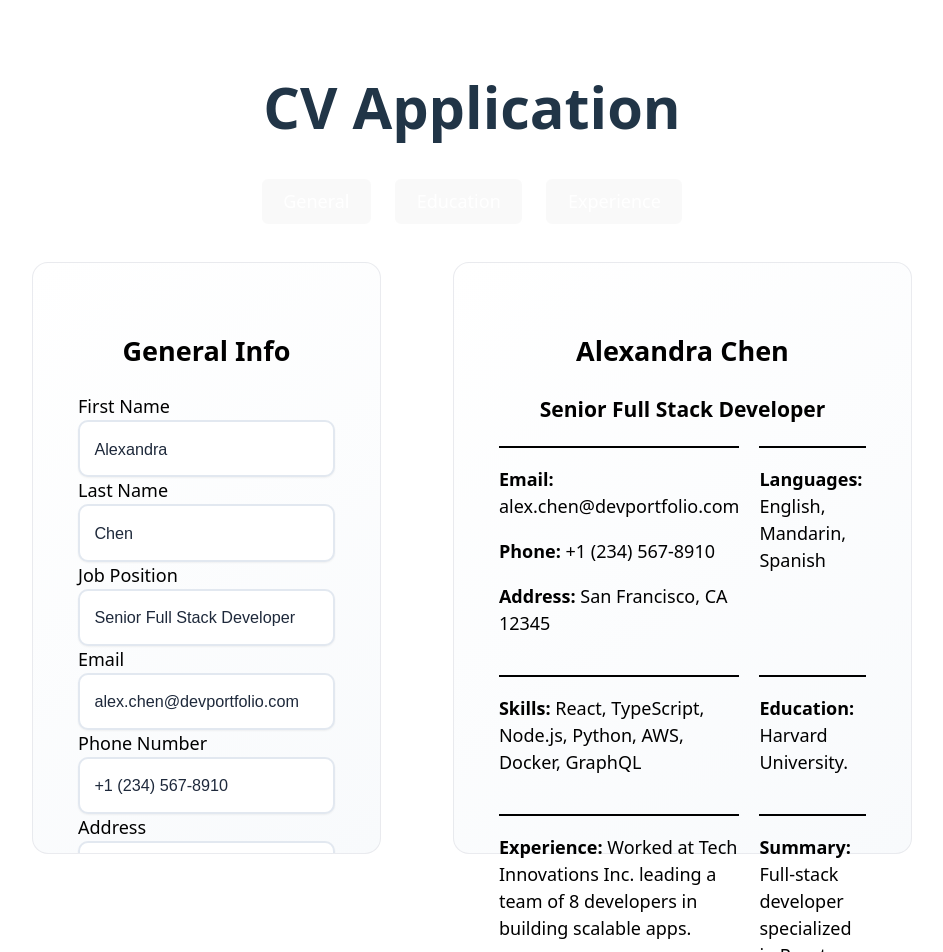
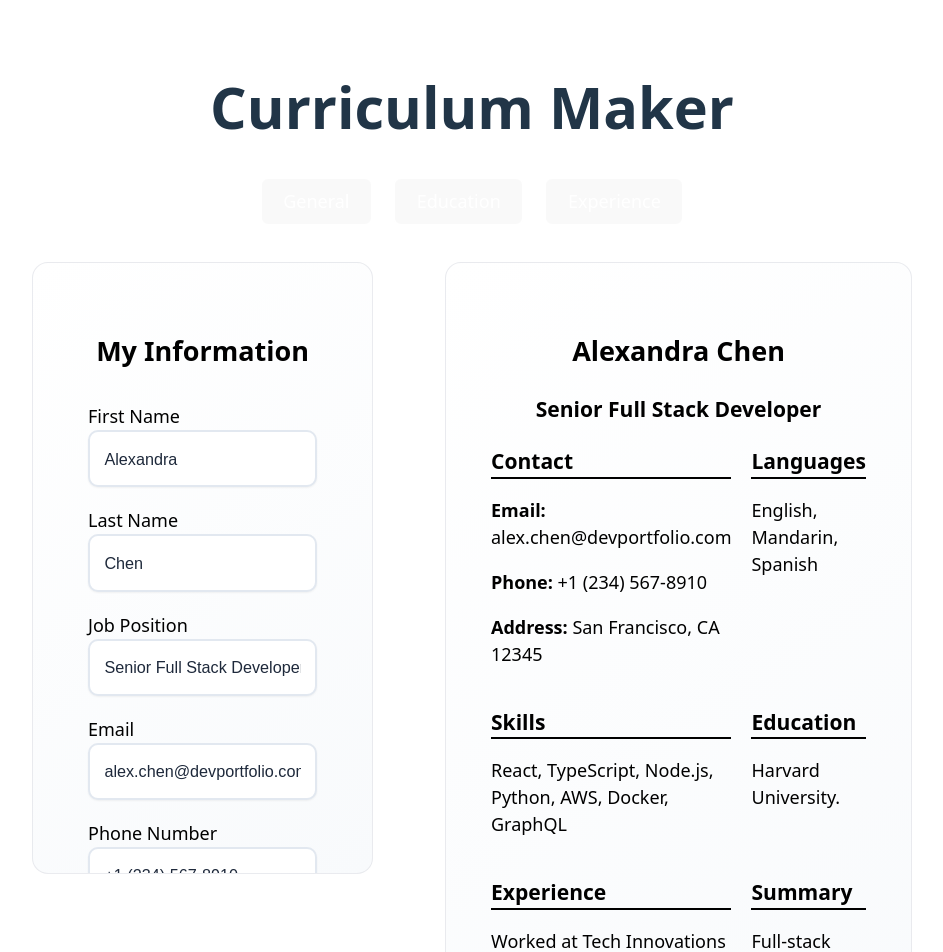
Before and after one commit to NickW16/CV-Application, a React (Vite) app: page / in a window 1280 px wide. Shown: the top 952 px of the page, without its empty margins (168-1111 px from the left). Built offline with nearby package versions, Linux system fonts and the light colour scheme.

Commit message:
Fix several array typing issues, also better formatting on the curriculum

```diff
--- a/src/App.jsx
+++ b/src/App.jsx
@@ -10,7 +10,7 @@ function App() {
 
   return (
      <>
-      <h1>CV Application</h1>
+      <h1>Curriculum Maker</h1>
       <div id='main-content'>
          <div id="editing-section">
             <div id="buttons">
--- a/src/components/CV-form.jsx
+++ b/src/components/CV-form.jsx
@@ -8,8 +8,8 @@ export default function CVform() {
          email: 'alex.chen@devportfolio.com',
          phoneNumber: '+1 (234) 567-8910',
          address: 'San Francisco, CA 12345',
-         languages: ['English', 'Mandarin', 'Spanish'],
-         skills: ['React', 'TypeScript', 'Node.js', 'Python', 'AWS', 'Docker', 'GraphQL'],
+         languages: 'English, Mandarin, Spanish',
+         skills: 'React, TypeScript, Node.js, Python, AWS, Docker, GraphQL',
          education: 'Harvard University.',
          experience: 'Worked at Tech Innovations Inc. leading a team of 8 developers in building scalable apps.',
          summary: 'Full-stack developer specialized in React apps.',
@@ -25,6 +25,7 @@ export default function CVform() {
       }));
    }
 
+   // this was too buggy to use
    // for when array changes:
    const handleArrayChange = (e,field) => {
       const {value} = e.target;
@@ -38,7 +39,7 @@ export default function CVform() {
    return (
       <div className="cv-app">
          <form className="cv-form">
-            <h2>General Info</h2>
+            <h2>My Information</h2>
 
             <div className="form-group">
 
@@ -115,8 +116,8 @@ export default function CVform() {
                   type="text"
                   className="form-input"
                   name="languages"
-                  value={formData.languages.join(',')}
-                  onChange={(e) => handleArrayChange(e, 'languages')}
+                  value={formData.languages}
+                  onChange={handleChange} //for updating live
                />
             <small className="input-hint">Separate languages with commas</small>
             </div>
@@ -128,15 +129,15 @@ export default function CVform() {
                   type="text"
                   className="form-input"
                   name="skills"
-                  value={formData.skills.join(',')}
-                  onChange={(e) => handleArrayChange(e, 'skills')}
+                  value={formData.skills}
+                  onChange={handleChange} //for updating live
                />
             <small className="input-hint">Separate skills with commas</small>
             </div>
 
             <h2>Education</h2>
             <div className="input-section">
-               <label htmlFor="education"></label>
+               <label htmlFor="education">Where did you study?</label>
                <textarea
                   type="text"
                   className="form-input"
@@ -148,13 +149,13 @@ export default function CVform() {
             </div>
             <h2>Experience</h2>
             <div className="input-section">
-               <label htmlFor="experience">Experience</label>
+               <label htmlFor="experience">Where did you work?</label>
                <textarea
                   type="text"
                   className="form-input"
                   name="experience"
                   value={formData.experience}
-                  onChange={(e) => handleArrayChange(e, 'experience')}
+                  onChange={handleChange}
                   rows="5"
                />
             </div>
@@ -166,7 +167,7 @@ export default function CVform() {
                   className="form-input"
                   name="summary"
                   value={formData.summary}
-                  onChange={(e) => handleArrayChange(e, 'summary')}
+                  onChange={handleChange}
                   rows="5"
                />
             </div>
@@ -179,30 +180,47 @@ export default function CVform() {
          <h3>{formData.jobPosition}</h3>
          <div className="preview-content">
             <div className="cv-info-section">
-
-               <p><strong>Email:</strong> {formData.email}</p>
-               <p><strong>Phone:</strong> {formData.phoneNumber}</p>
-               <p><strong>Address:</strong> {formData.address}</p>
+               <h3>Contact</h3>
+               <div className="info-content">
+                  <p><strong>Email:</strong> {formData.email}</p>
+                  <p><strong>Phone:</strong> {formData.phoneNumber}</p>
+                  <p><strong>Address:</strong> {formData.address}</p>
+               </div>
             </div>
 
             <div className="cv-info-section">
-               <p><strong>Languages:</strong> {formData.languages.join(', ')}</p>
+               <h3>Languages</h3>
+               <div className="info-content">
+                  <p>{formData.languages}</p>
+               </div>
             </div>
 
             <div className="cv-info-section">
-               <p><strong>Skills:</strong> {formData.skills.join(', ')}</p>
+               <h3>Skills</h3>
+                  <div className="info-content">
+                  <p>{formData.skills}</p>
+               </div>
             </div>
 
             <div className="cv-info-section">
-            <p><strong>Education:</strong> {formData.education}</p>
+               <h3>Education</h3>
+               <div className="info-content">
+                  <p>{formData.education}</p>
+               </div>
             </div>
 
             <div className="cv-info-section">
-            <p><strong>Experience:</strong> {formData.experience}</p>
+               <h3>Experience</h3>
+               <div className="info-content">
+                  <p>{formData.experience}</p>
+               </div>
             </div>
 
             <div className="cv-info-section">
-            <p><strong>Summary:</strong> {formData.summary}</p>
+               <h3>Summary</h3>
+               <div className="info-content">
+                  <p>{formData.summary}</p>
+               </div>
             </div>
          </div>
         </div>
--- a/src/index.css
+++ b/src/index.css
@@ -8,7 +8,7 @@
   justify-content: center; /* crucial for centering the app*/
 
   color-scheme: light dark;
-  color: rgba(255, 255, 255, 0.87);
+  color: rgba(255, 255, 255);
   background-color: #242424;
 
   font-synthesis: none;
@@ -38,6 +38,10 @@ body {
 h1 {
   font-size: 3.2em;
   line-height: 1.1;
+}
+
+h3, h4 {
+   margin: 0;
 }
 
 button {
@@ -87,14 +91,17 @@ button:focus-visible {
 
 .cv-form {
    width: 35%;
-   height: 500px;
+   height: 520px;
    color: black;
    overflow: auto;
-   background: linear-gradient(145deg, #ffffff, #f8fafc);
+   background: linear-gradient(145deg, #ffffff, #f8fafc) ;
    padding: 2.5rem;
    margin: 2rem;
    border-radius: 16px;
    border: 1px solid rgba(229, 231, 235, 0.8);
+
+   /* scroll styling */
+   scrollbar-width: 40px;
 }
 
 .cv-app {
@@ -105,6 +112,7 @@ button:focus-visible {
 .input-section {
    display:flex;
    flex-direction :column;
+   padding: 10px;
 }
 
 .form-input {
@@ -125,11 +133,9 @@ label {
 
 .cv-preview {
    width: 50%;
-   height: 500px;
+   height: 100%;
    color: black;
-   background: linear-gradient(145deg, #ffffff, #f8fafc);
-   padding: 2.5rem;
-   margin: 2rem;
+   background: linear-gradient(145deg, #ffffff, #f8fafc); padding: 2.5rem; margin: 2rem;
    border-radius: 16px;
    border: 1px solid rgba(229, 231, 235, 0.8);
 }
@@ -140,11 +146,17 @@ label {
    grid-auto-rows: min-content;
    margin-top: 20px;
    gap: 20px;
+   overflow: hidden;
 }
 
 .cv-info-section {
    display: block;
    text-align: left;
    align-items: start;
-   border-top: 2px solid black;
 }
+
+.info-content {
+    border-top: 2px solid black;
+    word-wrap: break-word;
+    overflow-wrap: break-word;
+}
```
